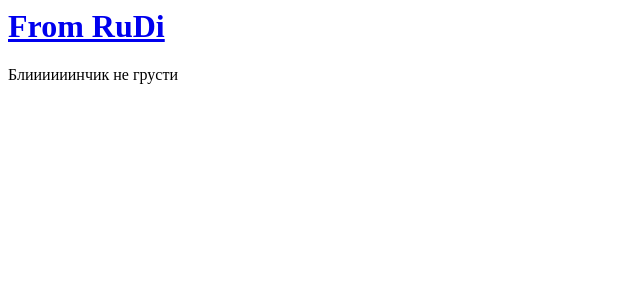
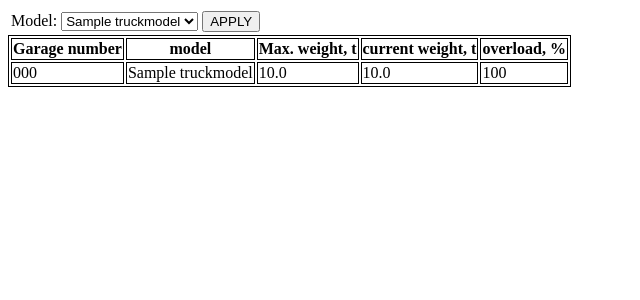
Before and after one commit to kracav4eg/my-vist-project, a Django app: page / in a window 1280 px wide. Shown: the top 300 px of the page, without its empty margins (0-640 px from the left). Run offline with Django 3.2, Linux system fonts and the light colour scheme; tables that the repository leaves empty hold one stand-in row (values such as "Sample post").

Commit message:
Version one

```diff
--- /dev/null
+++ b/karier/forms.py
@@ -0,0 +1,32 @@
+from django import forms
+
+from .models import TruckModel
+
+"""
+class ModelForm(forms.Form):
+
+    status = forms.ChoiceField(label="",
+                                initial='',
+                                widget=forms.Select(),
+                                required=True)
+
+class AccountDetailsForm(forms.Form):
+    ...
+    adminuser = forms.ModelChoiceField(queryset=User.objects.all())
+    def __init__(self, *args, **kwargs):
+        accountid = kwargs.pop('accountid', None)
+        super(AccountDetailsForm, self).__init__(*args, **kwargs)
+
+        if accountid:
+            self.fields['adminuser'].queryset = User.objects.filter(account=accountid)
+
+form = AccountDetailsForm(accountid=3)
+"""
+class TruckForm(forms.Form):
+    TruckModels = forms.ChoiceField(label="Model", choices=(),widget=forms.Select())
+    def __init__(self, *args, **kwargs):
+        EXTRA_CHOICES = [('ALL', 'ALL'),]
+        super(TruckForm, self).__init__(*args, **kwargs)
+        choices = [(pt.name, str(pt.name)) for pt in TruckModel.objects.all()]
+        choices.extend(EXTRA_CHOICES)
+        self.fields['TruckModels'].choices = choices
--- a/karier/templates/karier/truck_table.html
+++ b/karier/templates/karier/truck_table.html
@@ -1,14 +1,40 @@
 <html>
     <head>
         <title>RuDi</title>
+        <style>
+        table, th, td {
+          border: 1px solid black;
+        }
+        #nobord {
+        border: 0px solid black;
+        }
+        </style>
     </head>
     <body>
-        <div>
-            <h1><a href="/">From RuDi</a></h1>
-        </div>
-
-        <div>
-            <p>Блиииииинчик не грусти</p>
-        </div>
+      <table id="nobord">
+      <form method="POST" class="post-form">
+      {% csrf_token %}
+      <td id="nobord">{{ form.as_p }}</td>
+      <td id="nobord"><button type="submit">APPLY</button></td>
+      </form>
+      </table>
+      <table>
+      <tr>
+        <th>Garage number</th>
+        <th>model</th>
+        <th>Max. weight, t</th>
+        <th>current weight, t</th>
+        <th>overload, %</th>
+      </tr>
+        {% for truck in trucks %}
+            <tr>
+                <td>{{ truck.garage_number }}</td>
+                <td>{{ truck.model }}</td>
+                <td>{{ truck.model.max_weight }}</td>
+                <td>{{ truck.curr_weight }}</td>
+                <td>{% widthratio truck.curr_weight truck.model.max_weight 100 %}</td>
+            </tr>
+        {% endfor %}
+      </table>
     </body>
 </html>
--- a/karier/urls.py
+++ b/karier/urls.py
@@ -1,7 +1,5 @@
 from django.conf.urls import url
 from . import views
-
-
 
 urlpatterns = [
     url(r'^$', views.truck_table, name='truck_table'),
--- a/karier/views.py
+++ b/karier/views.py
@@ -1,5 +1,19 @@
 from django.shortcuts import render
+from .models import TruckModel
+from .models import Truck
+from .forms import TruckForm
+
 
 # Create your views here.
 def truck_table(request):
-    return render(request, 'karier/truck_table.html', {})
+    if request.method == "POST":
+        form = TruckForm(request.POST)
+        if form.is_valid() and request.POST['TruckModels'] != "ALL":
+            trucks = Truck.objects.filter(model__name__exact=request.POST['TruckModels'])
+        else:
+            trucks = Truck.objects.all()
+    else:
+        trucks = Truck.objects.all()
+        form = TruckForm()
+    models = TruckModel.objects.all()
+    return render(request, 'karier/truck_table.html', {'trucks': trucks, 'models': models, 'form': form})
```
